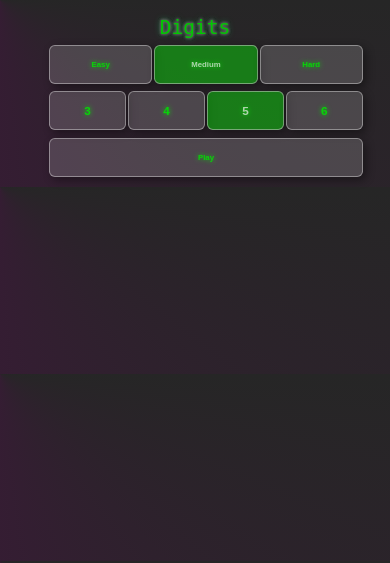
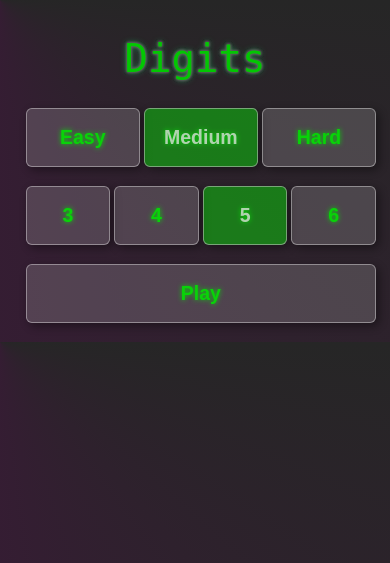
Before and after one commit to dafritzson/digits, a Flask app: page / in a window 390 px wide. Shown: the top 563 px of the page. Run offline with Flask 3, Linux system fonts and the light colour scheme; parts of the project's set-up code (start-up, migrations or seed data) failed here and were passed over.

Commit message:
More styling for mobile

```diff
--- a/digits_app/static/style.css
+++ b/digits_app/static/style.css
@@ -10,17 +10,17 @@ body {
 }
 
 h1 {
-  font-size: 5vw;
+  font-size: 10vw;
   font-weight: normal;
   margin-bottom: 0.1vw;
-  padding-top: 0;
-  padding-bottom: 0.5vw;
+  padding-top: 1vw;
+  padding-bottom: 5vw;
   text-align: center;
 }
 
 h2, h3, h4, h5, h6 {
   font-weight: normal;
-  font-size: 4vw;
+  font-size: 8vw;
   margin-bottom: 0.1vw;
   padding: 0;
   text-align: center;
@@ -35,42 +35,16 @@ h2, h3, h4, h5, h6 {
 .header {
   background: conic-gradient(from 90deg at 0 0, #262626, #610259);
   color: #000;
-  font-size: 4vw;
+  font-size: 5vw;
   font-weight: bold;
   text-align: center;
 }
 
 .form-group {
-  margin-left: 10vw;
-  margin-bottom: 2vw;
+  margin-left: 4vw;
+  margin-bottom: 5vw;
   display: flex;
   flex-direction: row;
-}
-
-/* .form-group label {
-  display: block;
-  font-size: 2vw;
-  font-weight: bold;
-  margin-bottom: 10px;
-  margin-right: 10px;
-} */
-
-.form-group input[type="number"]{
-  background-color: rgba(255, 255, 255, 0.2);
-  box-shadow: 3px 3px 10px rgba(0, 0, 0, 0.5);
-  border: 1px solid rgba(255, 255, 255, 0.5);
-  border-radius: 1.5vw;
-  color: #0f0;
-  font-size: 2vw;
-  text-align: center;
-  padding-right: 10px;
-  padding-left: 10px;
-  padding-top: 5px;
-  padding-bottom: 5px;
-  margin-right: 3px;
-  width: 2ch;
-  height: 24px;
-  text-shadow: 0 0 5px #0f0;
 }
 
 .form-group .input[type="number"]:hover {
@@ -78,7 +52,7 @@ h2, h3, h4, h5, h6 {
 }
 
 .digit-field {
-  margin-left: 25%;
+  margin-left: 20%;
 }
 
 .digit-field input[type="number"]{
@@ -87,13 +61,13 @@ h2, h3, h4, h5, h6 {
   border: solid whitesmoke;
   border-radius: 1vw;
   color: #0f0;
-  font-size: 2vw;
+  font-size: 4vw;
   text-align: center;
   padding: 10px;
-  margin-right: 0.5vw;
+  margin-right: 2vw;
   margin-bottom: 3vw;
-  width: 6vw;
-  height: 10vw;
+  width: 8vw;
+  height: 15vw;
   text-shadow: 0 0 5px #0f0;
 }
 
@@ -111,7 +85,7 @@ input[type=number]::-webkit-inner-spin-button {
   font-weight: bold;
   padding: 10px;
   opacity: 0.8;
-  margin-right: 0.5vw;
+  margin-right: 1vw;
   text-shadow: 0 0 5px #0f0;
   transition: background-color 0.3s ease;
   text-align: center;
@@ -121,29 +95,30 @@ input[type=number]::-webkit-inner-spin-button {
   border-radius: 1.5vw;
   color: #000;
   cursor: pointer;
-  margin-right: 0.5vw;
-  height: 10vw;
+  margin-right: 1vw;
+  height: 15vw;
   width: 40vw;
   opacity: 0.8;
   padding: 0;
 }
 
 .btn.play {
-  font-size: 2vw;
-  height: 10vw;
+  font-size: 5vw;
+  height: 15vw;
   margin-right: 10vw;
-  width: 80.5vw;
+  width: 92vw;
 }
 
 .btn.guess {
-  font-size: 2vw;
-  height: 10vw;
-  width: 40vw;
+  font-size: 5vw;
+  height: 15vw;
+  width: 45vw;
+  margin-right: 2vw;
 }
 
 .boolean-button {
   border-radius: 1.5vw;
-  height: 10vw;
+  height: 15vw;
   color: #000;
   cursor: pointer;
   opacity: 0.8;
@@ -156,13 +131,13 @@ input[type=number]::-webkit-inner-spin-button {
 }
 
 .boolean-button.difficulty {
-  font-size: 2vw;
-  width: 26.5vw;
+  font-size: 5vw;
+  width: 30vw;
 }
 
 .boolean-button.num-digits {
-  font-size: 3vw;
-  width: 19.75vw;
+  font-size: 5vw;
+  width: 22.25vw;
 }
 
 .boolean-button:hover,
--- a/digits_app/templates/guess.html
+++ b/digits_app/templates/guess.html
@@ -10,7 +10,7 @@
   <body>
     <h2 class="text-glow">Clues</h2>
     <div class="text-glow">
-      <ol style="list-style-type: none; font-size: 2vw; margin-left: 10vw;">
+      <ol style="list-style-type: none; font-size: 4vw; margin-left: 4vw;">
         {% for clue_type, clue_list in clues.items() %}
             <li>{{ clue_type }}</li>
             <ul>
```
